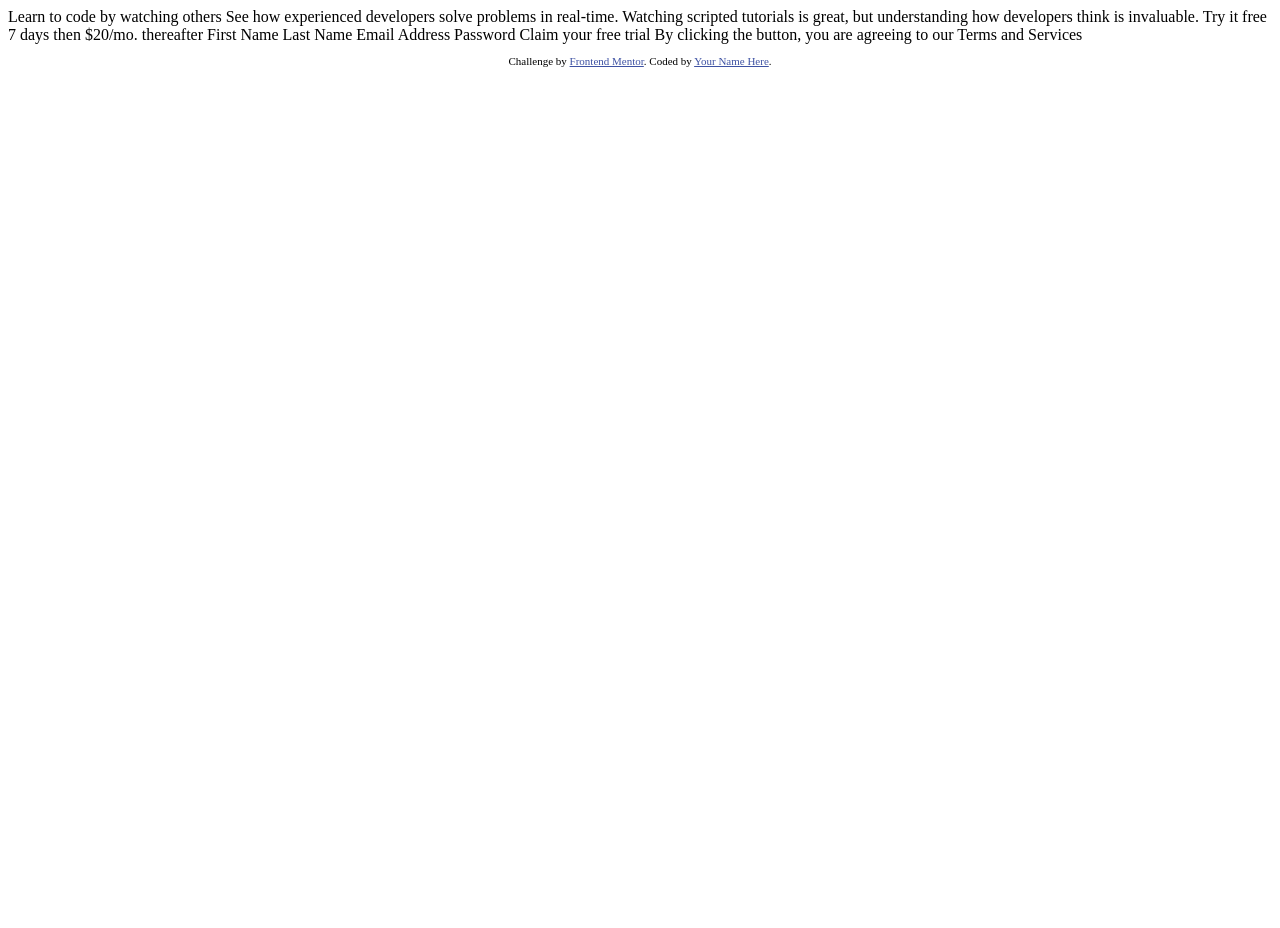
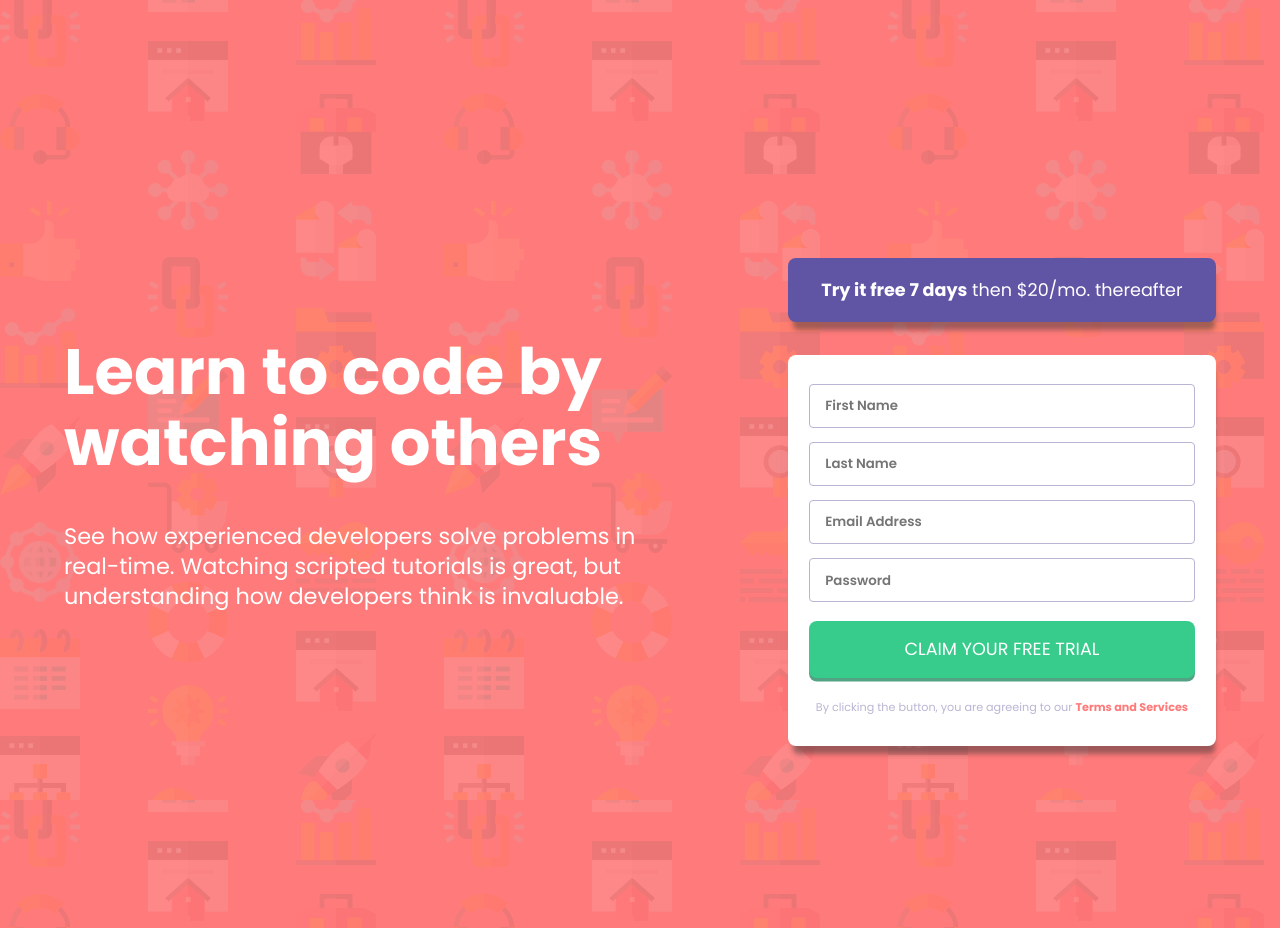
Before and after one commit to krishee107/FRONTENDMENTOR_Intro-component-with-sign-up-form, a plain HTML site: page index.html in a window 1280 px wide. Before the commit the page ends 800 px from the top, so only its background shows below. Drawn offline with Linux system fonts and the light colour scheme.

Commit message:
Final css

```diff
--- /dev/null
+++ b/css/style.css
@@ -0,0 +1,164 @@
+@import url('https://fonts.googleapis.com/css2?family=Poppins:wght@400;500;600;700&display=swap');
+
+:root{
+    --width-mobile:375px;
+    --width-desktop:1440px;
+
+    --primary-color:hsl(0, 100%, 74%);
+    --primary-color2:hsl(154, 59%, 51%);
+
+    --accent-blue:hsl(248, 32%, 49%);
+
+    --neutral-color:hsl(249, 10%, 26%);
+    --neutral-color2:hsl(246, 25%, 77%);
+
+    --fz:16px;
+    --fw-regular:400;
+    --fw-medium:500;
+    --fw-semibold:600;
+    --fw-bold:700;
+    --ff:'Poppins', sans-serif;
+}
+
+html, body{
+    margin: 0;
+    font-size: var(--fz);
+    font-family: var(--ff);
+    line-height: 1.1;
+    display: grid;
+    width: 100%;
+    height: 100%;
+}
+
+body{
+    background-image: url("../images/bg-intro-mobile.png");
+    background-color: var(--primary-color);
+}
+/* ----------- General ----------- */
+.button{
+    color: white;
+    border-radius:8px;
+    line-height: 30px;
+    font-size: 1.1em;
+    cursor: pointer;
+}
+
+/* ----------- Main ----------- */
+#app{
+    max-width: var(--width-mobile);
+    margin: 0 auto;
+    text-align: center;
+    color: white;
+    max-width: 90%;
+}
+.container {
+    display: grid;
+    width: 90%;
+    gap: 8%;
+    margin: 0 auto;
+}
+/* ----------- Header ----------- */
+header{padding-top: 10%;}
+header p{
+    font-size: 1.1em;
+    line-height: 30px;
+}
+
+/* ----------- Try it free - button  ----------- */
+.try-it-button{
+    background-color: var(--accent-blue);
+    margin: 0 auto;
+    line-height: 47px;
+    padding: 5% 5%;
+    box-sizing: border-box;
+    -webkit-box-shadow: 2px 11px 5px -3px rgba(51,51,51,0.45);
+    -moz-box-shadow: 2px 11px 5px -3px rgba(51,51,51,0.45);
+    box-shadow: 2px 11px 5px -3px rgba(51,51,51,0.45);
+}
+
+/* ----------- Form  ----------- */
+.claim-free-form{
+    background-color: white;
+    margin: 0 auto;
+    padding: 7%;
+    border-radius:8px;
+    display: grid;
+    height: 100%;
+    -webkit-box-shadow: 2px 11px 5px -3px rgba(51,51,51,0.47);
+    -moz-box-shadow: 2px 11px 5px -3px rgba(51,51,51,0.47);
+    box-shadow: 2px 11px 5px -3px rgba(51,51,51,0.47);
+}
+
+.claim-free-form input {
+    padding: 10px 15px;
+    margin: 7px 0px;
+    border-radius: 4px;
+}
+.claim-free-form input, .claim-free-form input:focus{
+    border: 1px solid var(--neutral-color2)
+}
+.claim-free-form input::placeholder{
+    font-family: var(--ff);
+    font-weight: var(--fw-semibold);
+}
+.claim-free-form label{
+    color: var(--neutral-color2);
+    font-size: 0.7em;
+    padding: 5% 0 0;
+    line-height: 20px;
+}
+.claim-free-form label a {
+    color: var(--primary-color);
+    text-decoration: none;
+    font-weight: var(--fw-bold);
+}
+.claim-free{
+    min-height: 50px;
+    background-color: var(--primary-color2);
+    border: none;
+    font-family: var(--ff);
+    text-transform: uppercase;
+    margin-top: 3%;
+    top: 0.4em;
+    box-shadow: 0 0.2em #51a384;
+}
+
+
+
+/* ----------- Desktop  ----------- */
+@media (min-width: 750px) {
+    body{
+        background-image: url("../images/bg-intro-desktop.png");
+    }
+    #app{
+        max-width: var(--width-desktop);
+        height: 100%;
+        display: flex;
+        align-items: center;
+        column-gap: 8%;
+        padding: 5%;
+    }
+
+    header {padding: unset;text-align: left;}
+
+header h1 {
+    font-size: 4em;
+}
+
+header p {
+    font-size: 1.4em;
+}
+
+.try-it-button {
+    min-height: unset;
+    padding: 2% 0;
+    width: 100%;
+}
+
+.claim-free-form {
+    width: 90%;
+    padding: 5%;
+}
+
+    .container {width: 100%;}
+}
--- a/index.html
+++ b/index.html
@@ -7,36 +7,35 @@
   <link rel="icon" type="image/png" sizes="32x32" href="./images/favicon-32x32.png">
 
   <title>Frontend Mentor | Intro component with sign up form</title>
+  <link rel="stylesheet" href="./css/style.css">
 
-  <!-- Feel free to remove these styles or customise in your own stylesheet 👍 -->
-  <style>
-    .attribution { font-size: 11px; text-align: center; }
-    .attribution a { color: hsl(228, 45%, 44%); }
-  </style>
 </head>
 <body>
 
-  Learn to code by watching others
+  <main id="app">
 
-  See how experienced developers solve problems in real-time. Watching scripted tutorials is great,
-  but understanding how developers think is invaluable.
+    <header>
+      <h1>Learn to code by watching others</h1>
+      <p>See how experienced developers solve problems in real-time. Watching scripted tutorials is great,
+        but understanding how developers think is invaluable. </p>
+    </header>
 
-  Try it free 7 days then $20/mo. thereafter
+    <section class="container">
+      <div class="button try-it-button">
+        <strong>Try it free 7 days</strong> then $20/mo. thereafter
+      </div>
 
-  First Name
-  Last Name
-  Email Address
-  Password
+      <form class="claim-free-form">
+        <input type="text" placeholder="First Name " required>
+        <input type="text" placeholder="Last Name" required>
+        <input type="email" placeholder="Email Address" required>
+        <input type="password" placeholder="Password" required>
 
-  Claim your free trial
+        <button type="submit" class="button claim-free">Claim your free trial </button>
+        <label for="terms">By clicking the button, you are agreeing to our <a href="#"> Terms and Services</a> </label>
+      </form>
+    </section>
+  </main>
 
-  By clicking the button, you are agreeing to our Terms and Services
-
-  <footer>
-    <p class="attribution">
-      Challenge by <a href="https://www.frontendmentor.io?ref=challenge" target="_blank">Frontend Mentor</a>.
-      Coded by <a href="#">Your Name Here</a>.
-    </p>
-  </footer>
 </body>
 </html>
```
